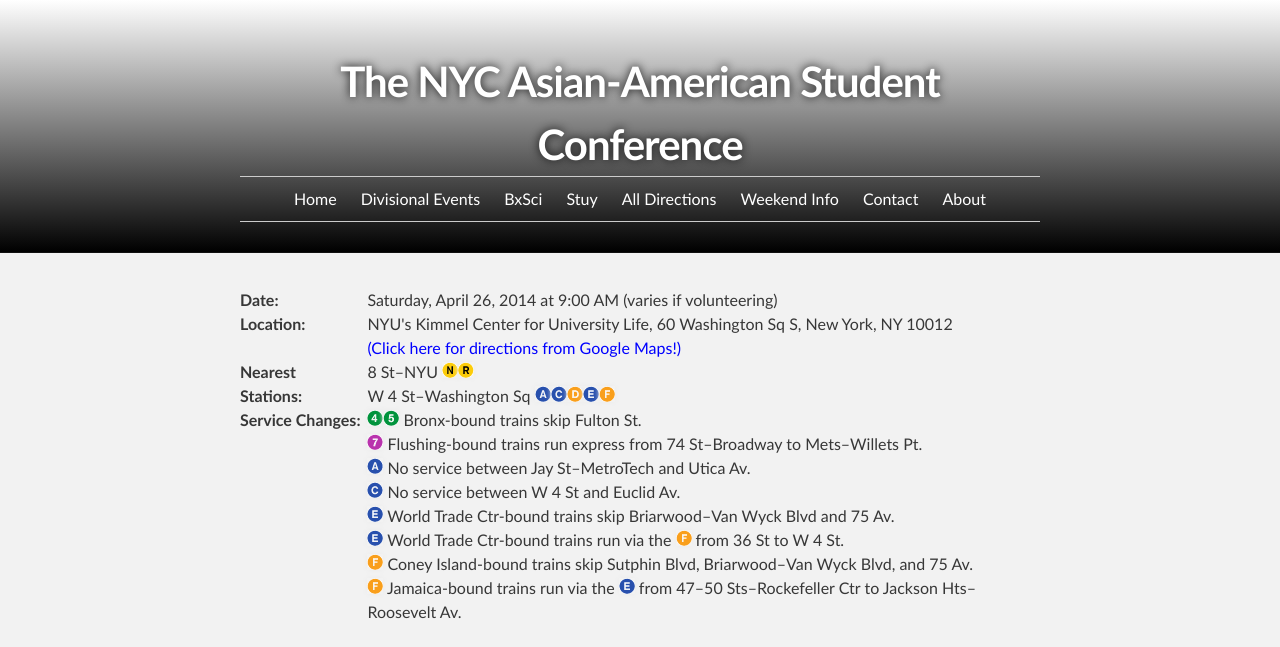
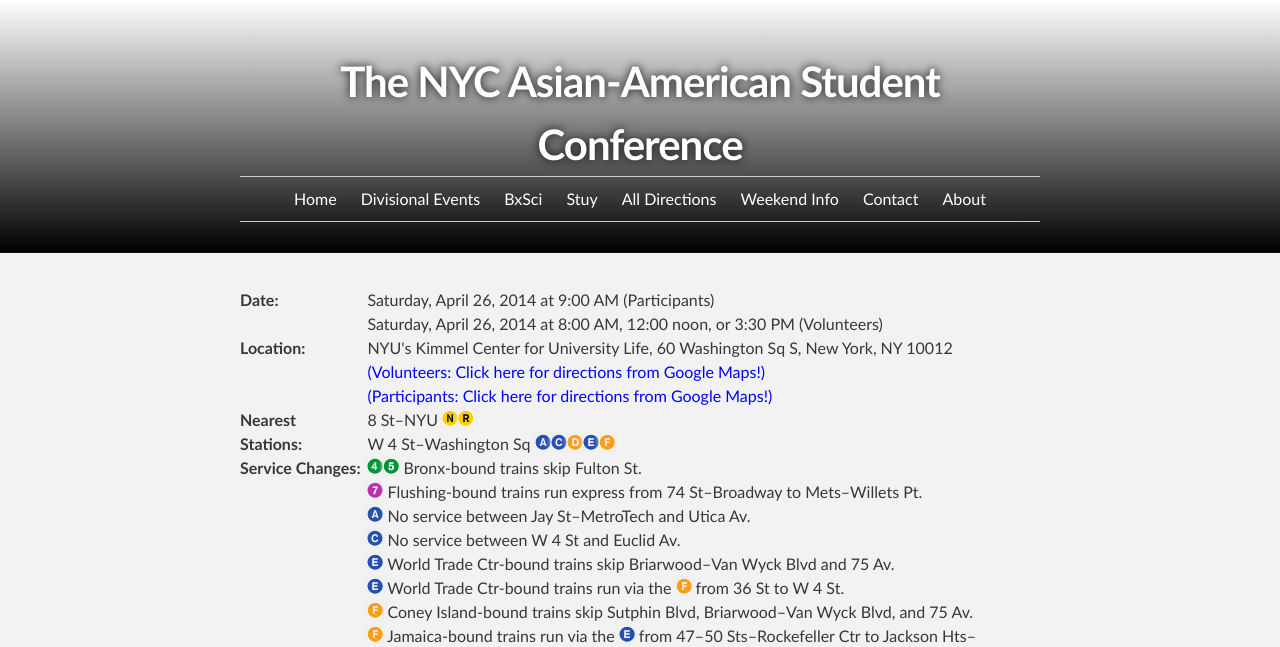
Before and after one commit to d11directions/d11directions.github.io, a Jekyll site: the page built from _posts/2014-04-26-NYCAASC.html, in a window 1280 px wide. Shown: the top 647 px of the page. Built offline with Jekyll 4.4.1, drawn with Linux system fonts in a browser that asks for light colours.

Commit message:
Update NYCAASC add volunteer times

```diff
--- a/_posts/2014-04-26-NYCAASC.html
+++ b/_posts/2014-04-26-NYCAASC.html
@@ -4,7 +4,9 @@ title: The NYC Asian-American Student Conference
 for: Bronx Science Key Club
 tags:
     - bxsci
-time: Saturday, April 26, 2014 at 9:00 AM (varies if volunteering)
+times:
+    - Saturday, April 26, 2014 at 9:00 AM (Participants)
+    - Saturday, April 26, 2014 at 8:00 AM, 12:00 noon, or 3:30 PM (Volunteers)
 location: NYU's Kimmel Center for University Life, 60 Washington Sq S, New York, NY 10012
 nearest-stations:
     - 8 St&ndash;NYU <img src="/img/N.png" alt="(N)"><img src="/img/R.png" alt="(R)">
@@ -20,5 +22,9 @@ changes-brief:
     - <img src="/img/F.png" alt="(F)"> Jamaica-bound trains run via the <img src="/img/E.png" alt="(E)"> from 47&ndash;50 Sts&ndash;Rockefeller Ctr to Jackson Hts&ndash;Roosevelt Av.
 changes-ext:
     - http://travel.mtanyct.info/serviceadvisory/routeStatusResult.aspx?tag=ALL&date=04/26/2014&time=&method=getstatus4
-gmap: https://maps.google.com/maps?f=d&amp;source=embed&amp;saddr=&amp;daddr=60+Washington+Square+S,+New+York+University,+New+York,+NY+10012&amp;hl=en&amp;geocode=FVF9bQId_OGW-yn1hAoAkVnCiTFnP6_yt_jsvQ&amp;sll=40.729937,-73.997828&amp;sspn=0.011529,0.022724&amp;dirflg=r&amp;ttype=arr&amp;date=04%2F26%2F14&amp;time=8:30am&amp;noexp=0&amp;noal=0&amp;sort=def&amp;mra=ls&amp;ie=UTF8&amp;t=m&amp;start=0&amp;ll=40.729937,-73.997828&amp;spn=0.011529,0.022724
+gmaps:
+    - link: https://maps.google.com/maps?f=d&amp;source=embed&amp;saddr=&amp;daddr=60+Washington+Square+S,+New+York+University,+New+York,+NY+10012&amp;hl=en&amp;geocode=FVF9bQId_OGW-yn1hAoAkVnCiTFnP6_yt_jsvQ&amp;sll=40.729937,-73.997828&amp;sspn=0.011529,0.022724&amp;dirflg=r&amp;ttype=arr&amp;date=04%2F26%2F14&amp;time=7:45am&amp;noexp=0&amp;noal=0&amp;sort=def&amp;mra=ls&amp;ie=UTF8&amp;t=m&amp;start=0&amp;ll=40.729937,-73.997828&amp;spn=0.011529,0.022724
+      for: Volunteers
+    - link: https://maps.google.com/maps?f=d&amp;source=embed&amp;saddr=&amp;daddr=60+Washington+Square+S,+New+York+University,+New+York,+NY+10012&amp;hl=en&amp;geocode=FVF9bQId_OGW-yn1hAoAkVnCiTFnP6_yt_jsvQ&amp;sll=40.729937,-73.997828&amp;sspn=0.011529,0.022724&amp;dirflg=r&amp;ttype=arr&amp;date=04%2F26%2F14&amp;time=8:30am&amp;noexp=0&amp;noal=0&amp;sort=def&amp;mra=ls&amp;ie=UTF8&amp;t=m&amp;start=0&amp;ll=40.729937,-73.997828&amp;spn=0.011529,0.022724
+      for: Participants
 ---
```
